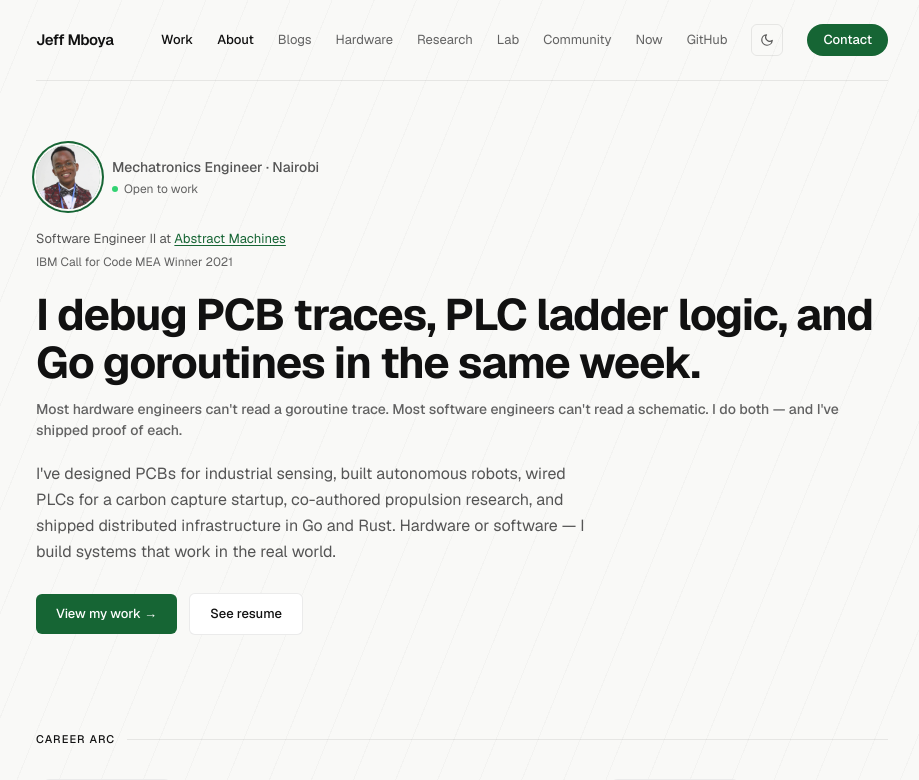
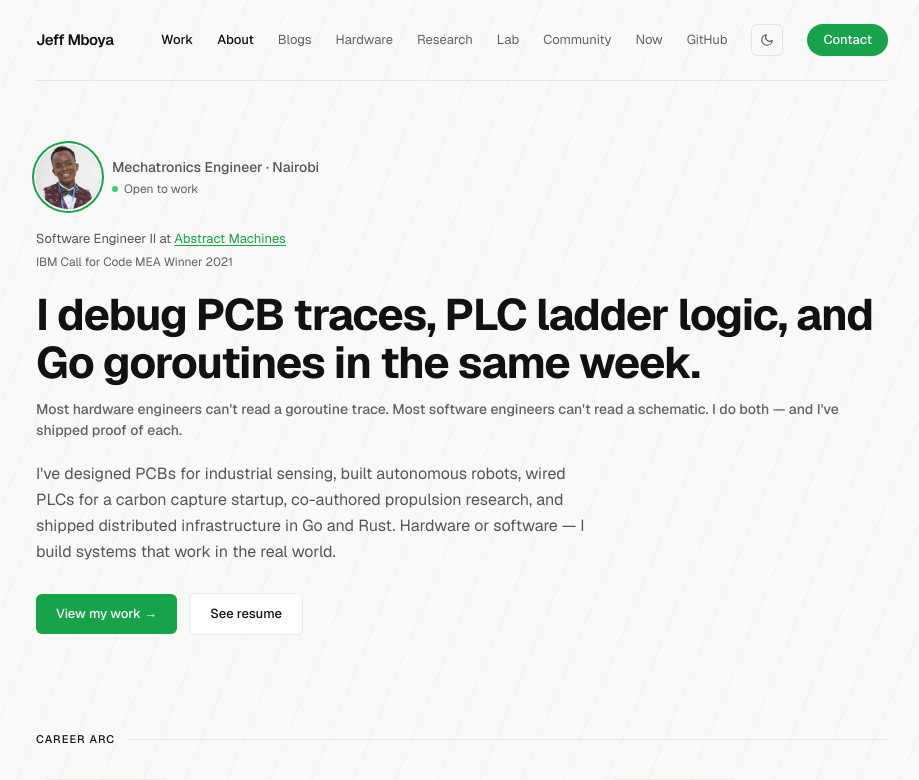
Before and after one commit to JeffMboya/portfolio, a Next.js app: page / in a window 1280 px wide. Shown: the top 780 px of the page, without its empty margins (178-1097 px from the left). Built offline with nearby package versions, Linux system fonts and the light colour scheme.

Commit message:
fix(theme): lighten accent color in light mode from green-800 to green-600
#166534 was too dark and muddy on white backgrounds. #16a34a is more
vibrant and readable for links, result text, and callout elements.

```diff
--- a/app/globals.css
+++ b/app/globals.css
@@ -31,10 +31,10 @@
   --muted-dim: #626262;
   --border: rgba(0, 0, 0, 0.08);
   --border-hover: rgba(0, 0, 0, 0.18);
-  --accent: #166534;
-  --accent-dim: #14532d;
-  --accent-light: rgba(22, 101, 52, 0.08);
-  --accent-muted: rgba(22, 101, 52, 0.2);
+  --accent: #16a34a;
+  --accent-dim: #15803d;
+  --accent-light: rgba(22, 163, 74, 0.08);
+  --accent-muted: rgba(22, 163, 74, 0.2);
   --accent-text: #ffffff;
   --texture-line: rgba(0, 0, 0, 0.025);
 }
```
